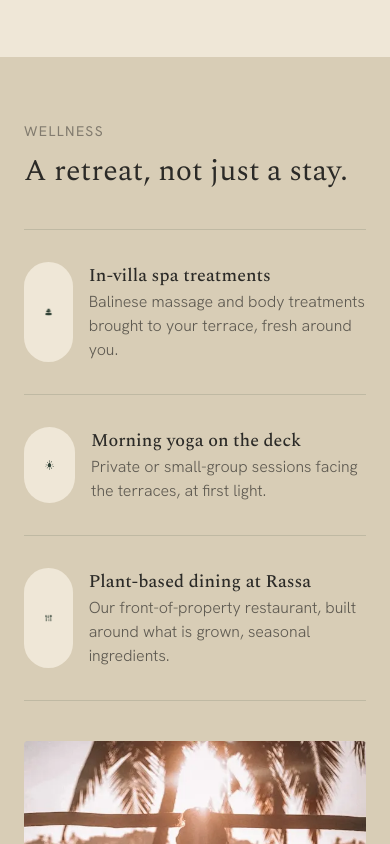
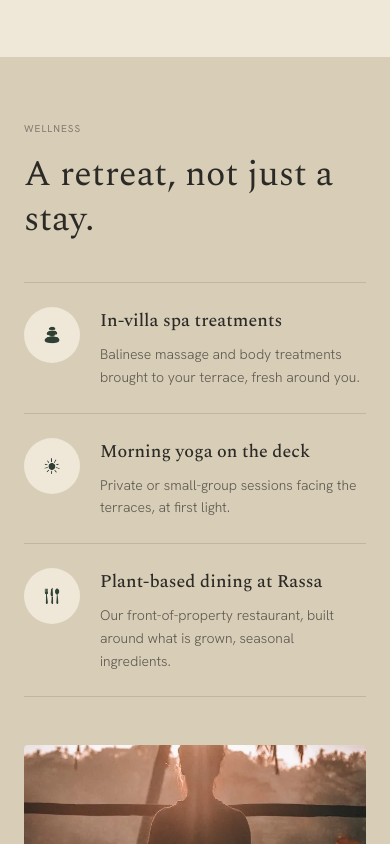
Before and after one commit to devtissvalley/landing-page, a Next.js app: page / in a window 390 px wide. Shown: the part 8800-9644 px from the top of the page. Built offline with nearby package versions, Linux system fonts and the light colour scheme.

Commit message:
make wellnes section responsive

```diff
--- a/app/page.tsx
+++ b/app/page.tsx
@@ -356,51 +356,53 @@ export default function Home() {
         </section>
 
         <section className="bg-tiss-sand px-6 md:px-12 lg:px-20 py-16 md:py-20 lg:py-24">
-          <div className="grid grid-cols-1 md:grid-cols-2 gap-10 md:gap-16 items-center">
-            <Reveal>
-              <p className="text-tiss-charcoal/50 text-sm tracking-widest mb-3">
+          <div className="grid grid-cols-1 lg:grid-cols-2 gap-12 lg:gap-20 items-center">
+            <Reveal className="flex flex-col">
+              <p className="text-tiss-charcoal/50 text-[10px] sm:text-xs tracking-widest mb-4 uppercase">
                 WELLNESS
               </p>
-              <h2 className="font-spectral text-3xl md:text-4xl lg:text-5xl text-tiss-charcoal mb-10">
+              <h2 className="font-spectral text-4xl md:text-5xl lg:text-[3.5rem] leading-tight text-tiss-charcoal mb-8">
                 A retreat, not just a stay.
               </h2>
-              <div className="flex flex-col gap-y-8">
-                <span className="bg-tiss-forest/14 w-full h-px"></span>
+
+              <div className="flex flex-col border-t border-tiss-forest/15 mt-2">
                 {wellnessFeatures.map(({ icon, title, desc }, i) => (
-                  <Fragment key={i}>
-                    <div className="flex gap-4">
-                      <div className="bg-tiss-oat p-5 rounded-full flex items-center justify-center">
+                  <div
+                    key={i}
+                    className="flex gap-5 md:gap-6 py-6 border-b border-tiss-forest/15"
+                  >
+                    <div className="bg-tiss-oat size-14 md:size-16 rounded-full flex items-center justify-center shrink-0">
                       <Image
                         src={icon}
                         alt={title}
-                          width={18}
-                          height={18}
-                          className=""
+                        width={24}
+                        height={24}
+                        className="size-5 md:size-6 object-contain"
                       />
                     </div>
 
-                      <div>
-                        <h3 className="font-medium text-lg text-tiss-charcoal font-spectral">
+                    <div className="flex flex-col justify-center">
+                      <h3 className="font-medium text-lg md:text-xl text-tiss-charcoal font-spectral mb-2">
                         {title}
                       </h3>
-                        <p className="font-light text-base text-tiss-charcoal/70">
+                      <p className="font-light text-sm md:text-base text-tiss-charcoal/70 leading-relaxed">
                         {desc}
                       </p>
                     </div>
                   </div>
-                    <span className="bg-tiss-forest/14 w-full h-px"></span>
-                  </Fragment>
                 ))}
               </div>
             </Reveal>
+
             <Reveal
               delay={150}
-              className="relative w-full h-[28rem] sm:h-[32rem] md:h-[44rem] lg:h-[48rem] overflow-hidden rounded-sm"
+              className="relative w-full h-[60vw] sm:h-[400px] md:h-[500px] lg:h-[600px] overflow-hidden rounded-sm"
             >
               <Image
                 fill
                 src="/assets/wellnes-yoga.webp"
                 alt="Morning yoga session on a deck facing the valley"
+                sizes="(max-width: 1024px) 100vw, 50vw"
                 className="object-cover"
               />
             </Reveal>
```
Lines whose indentation alone changed are shown as unchanged.
